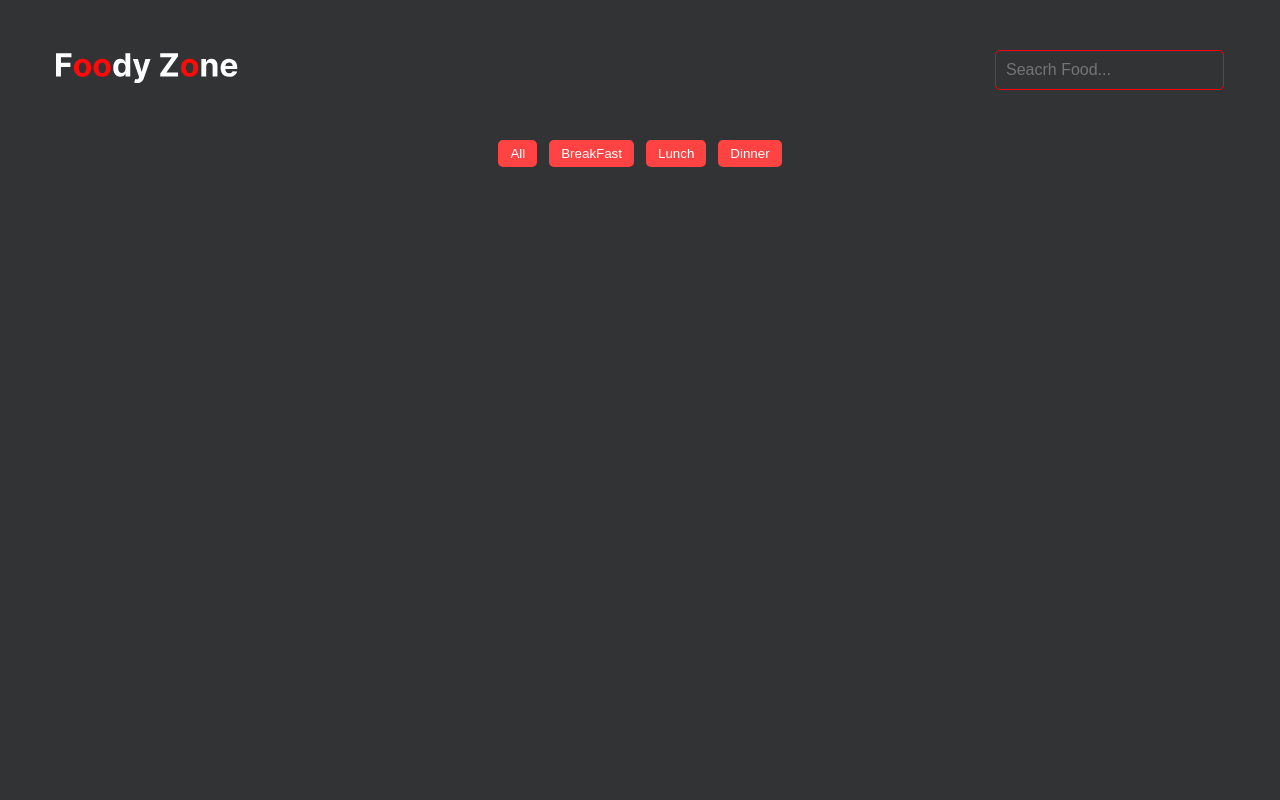
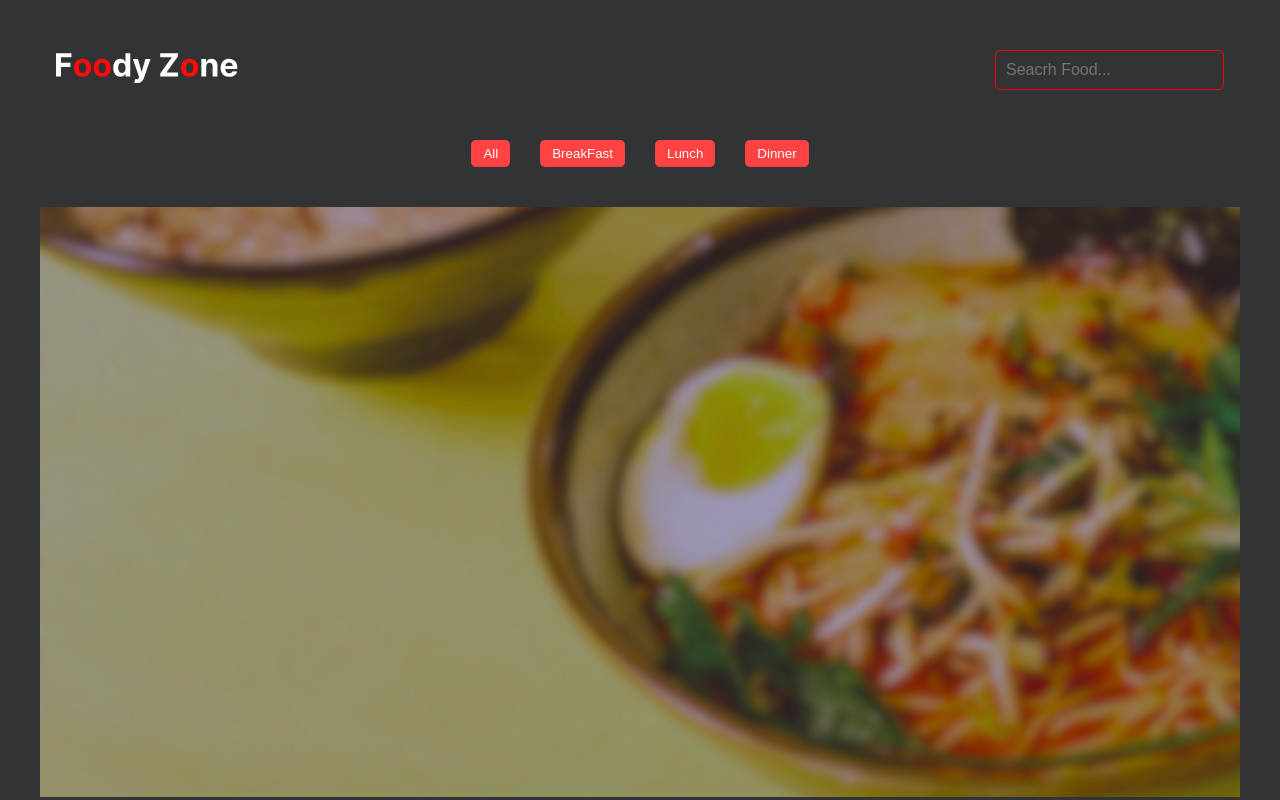
Before and after one commit to Kirttinath/foody-zone-app, a React (Vite) app in the folder app/: page / in a window 1280 px wide. Built offline with nearby package versions, Linux system fonts and the light colour scheme.

Commit message:
Added FoodCardContainer and FoodCards components. Updated styles for App, FilterContainer, and Button components.

```diff
--- a/app/src/App.jsx
+++ b/app/src/App.jsx
@@ -18,7 +18,13 @@
         <Button>BreakFast</Button>
         <Button>Lunch</Button>
         <Button>Dinner</Button>
-        </FilterContainer>
+      </FilterContainer>
+
+      <FoodCardContainer>
+        <FoodCards>
+
+        </FoodCards>
+      </FoodCardContainer>
 
     </Container>
   );
@@ -54,7 +60,8 @@
 
 display: flex;
 justify-content: center;
-gap: 12px
+gap: 30px;
+padding-bottom: 40px;
 `;
 
 const Button = styled.button`
@@ -64,3 +71,10 @@
 border: none;
 color: #FFFFFF;
 `;
+
+const FoodCardContainer = styled.section`
+height: calc(100vh - 210px);
+background-image: url("/bg1.png");
+background-size: cover;
+`;
+const FoodCards = styled.div``;
--- a/app/src/main.jsx
+++ b/app/src/main.jsx
@@ -14,7 +14,6 @@
   background-color: #323334;
   color:white;
   min-height: 100vh;
-  font-family:  'Inter', sans-serif;
   }
 `;
 
```
Also changed, not shown: app/public/bg1.png (added).
